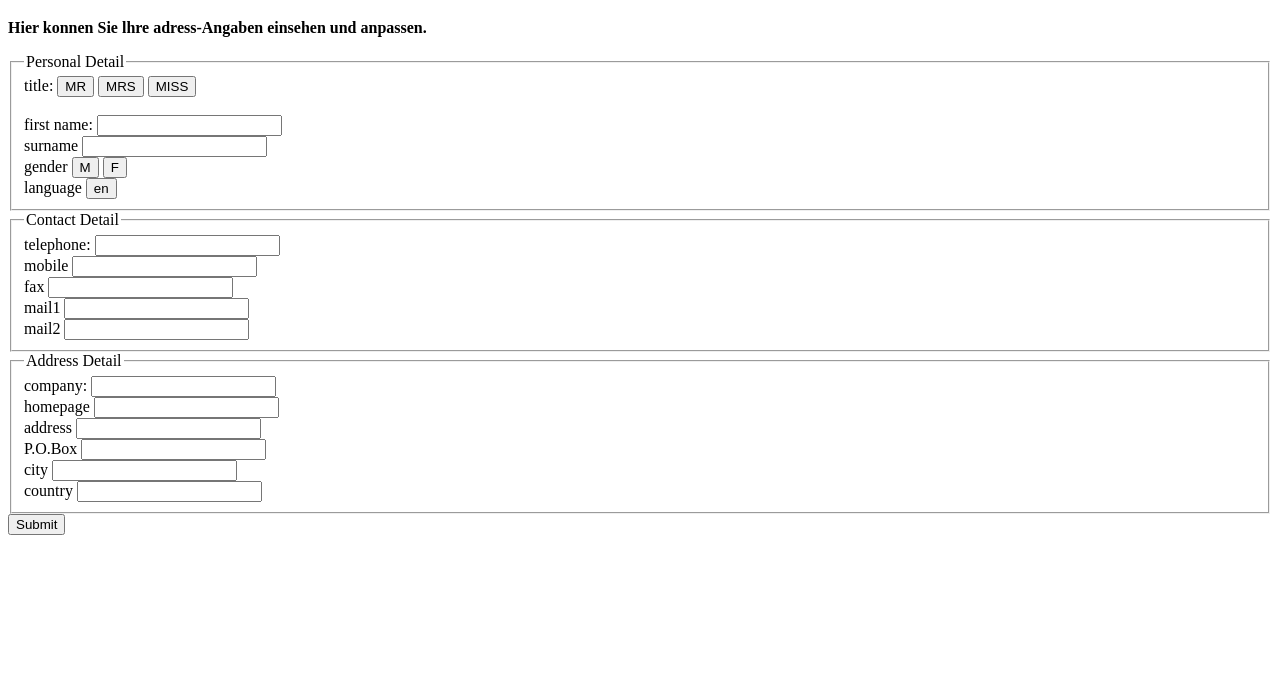
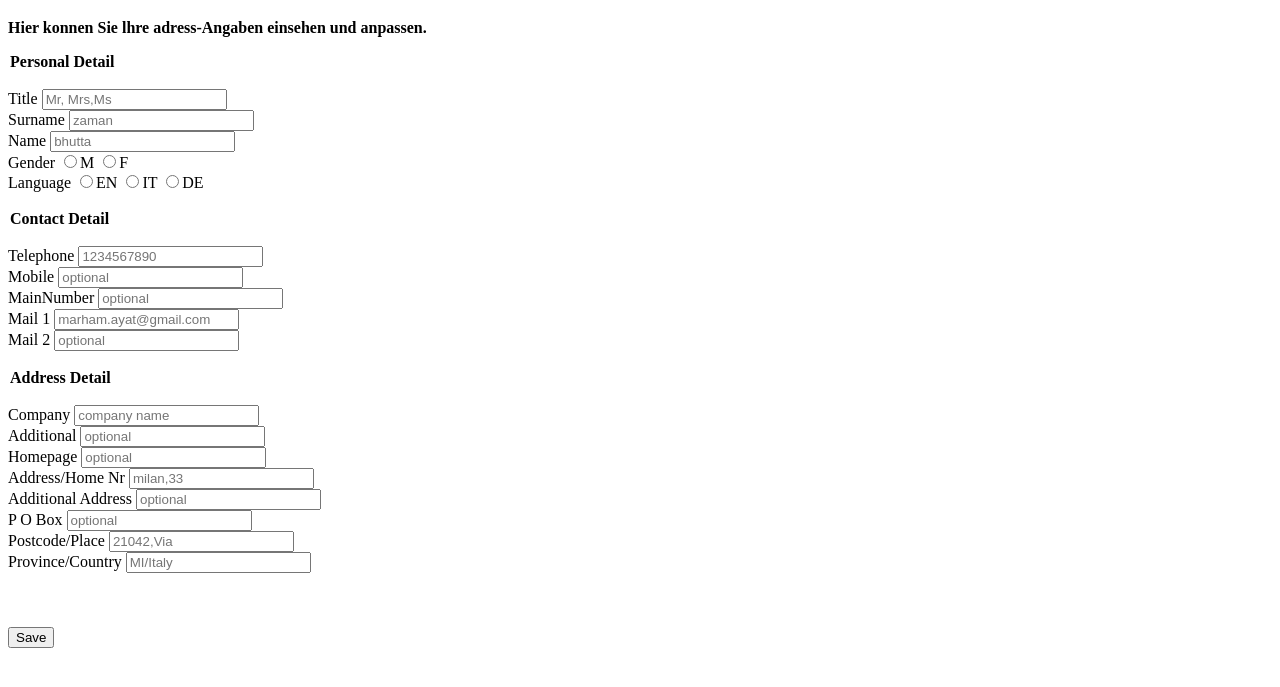
Before and after one commit to zamanbhutta/intexe1, a plain HTML site: page layout.html in a window 1280 px wide. Shown: the part 61-748 px from the top of the page. Drawn offline with Linux system fonts and the light colour scheme.

Commit message:
add form

```diff
--- a/layout.html
+++ b/layout.html
@@ -12,62 +12,59 @@
               <p><b>Hier konnen Sie lhre adress-Angaben einsehen und anpassen. </b></p>
               </header>
 
-          <form action="title" id="form1">
-              <fieldset>
-                  <legend>Personal Detail</legend>
-            <label for="title">title:</label>
-            <button type="button">MR</button>
-            <button type="button">MRS</button>
-            <button type="button">MISS</button>
+          <form action="/action_page.php" method="GET">
+
+                  <legend><b>Personal Detail</b></legend><br>
+            <label for="title">Title</label>
+            <input type="text" placeholder="Mr, Mrs,Ms"><br>
+            <label for="surname">Surname</label>
+            <input type="text" placeholder="zaman"><br>
+            <label for="name">Name</label>
+            <input type="text" placeholder="bhutta"><br>
+            <label for="gender">Gender</label>
+            <input type="radio" name="gender" value="male" id="myRadio">M
+            <input type="radio" name="gender" value="female" id="myRadio">F
+            <br>
+            <label for="language">Language</label>
+            <input type="radio" name="language" value="english" id="myRadio">EN
+            <input type="radio" name="language" value="italian" id="myRadio">IT
+            <input type="radio" name="language" value="german" id="myRadio">DE
+
             <br><br>
-        <label for="fname">first name:</label>
-        <input type="text" id="Title" name="fname" form="form1"><br>
-        <label for="surname">surname</label>
-        <input type="text" id="Title" name="surname" form="form1"><br>
-        <label for="gender">gender</label>
-        <button type="button">M</button>
-        <button type="button">F</button><br>
-        <label for="language">language</label>
-        <button type="button">en</button><br>
-        </fieldset>
-    </form>
+            <legend><b>Contact Detail</b></legend><br>
+            <label for="telephone">Telephone</label>
+            <input type="text" placeholder="1234567890"><br>
+            <label for="mobile">Mobile</label>
+            <input type="text" placeholder="optional"><br>
+            <label for="main">MainNumber</label>
+            <input type="text" placeholder="optional"><br>
+            <label for="mail 1">Mail 1</label>
+            <input type="text" placeholder="marham.ayat@gmail.com"><br>
+            <label for="mail 2">Mail 2</label>
+            <input type="text" placeholder="optional">
+
+            <br><br>
+            <legend><b>Address Detail</b></legend><br>
+            <label for="company">Company</label>
+            <input type="text" placeholder="company name"><br>
+            <label for="additional">Additional</label>
+            <input type="text" placeholder="optional"><br>
+            <label for="homepage">Homepage</label>
+            <input type="text" placeholder="optional"><br>
+            <label for="address/home nr">Address/Home Nr</label>
+            <input type="text" placeholder="milan,33"><br>
+            <label for="addition">Additional Address</label>
+            <input type="text" placeholder="optional"><br>
+            <label for="post">P O Box</label>
+            <input type="" placeholder="optional"><br>
+            <label for="postcode/place">Postcode/Place</label>
+            <input type="text" placeholder="21042,Via"><br>
+            <label for="province/country">Province/Country</label>
+            <input type="text" placeholder="MI/Italy"><br>
+
+            <br><br><br>
+            <button type="save" value="save">Save</button>
 
 
-
-        <form action="/contactdetail" id="form2">
-            <fieldset>
-                <legend>Contact Detail</legend>
-                <label for="telephone">telephone:</label>
-                <input type="text" id="telephone" name="tel" form="form2"><br>
-                <label for="mobile">mobile</label>
-                <input type="text" id="mobile" name="mob" form="form2"><br>
-                <label for="fax">fax</label>
-                <input type="text" id="optional" name="mob" form="form2"><br>
-                <label for="mail1">mail1</label>
-                <input type="text" id="mail1" name="mail1" form="form2"><br>
-                <label for="mail2">mail2</label>
-                <input type="text" id="mail2" name="mail2" form="form2"><br>
-            </fieldset>
         </form>
-        <form action="/adressdetail" id="form3">
-            <fieldset>
-                <legend>Address Detail</legend>
-                <label for="sign">company:</label>
-                <input type="text" id="company" name="com" form="form3"><br>
-                <label for="mobile">homepage</label>
-                <input type="text" id="homepage" name="homepage" form="form3"><br>
-                <label for="address">address</label>
-                <input type="text" id="optional" name="mob" form="form3"><br>
-                <label for="P.O.Box">P.O.Box</label>
-                <input type="text" id="P.O.BOX" name="pobox" form="form3"><br>
-                <label for="city">city</label>
-                <input type="text" id="city" name="city" form="form3"><br>
-                <label for="country">country</label>
-                <input type="text" id="country" name="country" form="form3"><br>
-            </fieldset>
-            <input type="button" onclick="myFunction()" value="Submit">
-        </form>
-
-
-
-</body>
+    </body>
```
